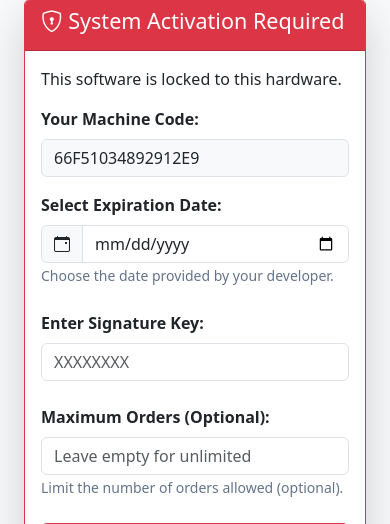
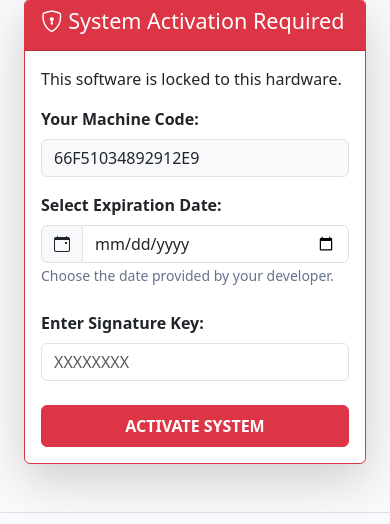
Before and after one commit to Pulsar87/PulsaRIS, a Django app: page /activate/ in a window 390 px wide. Shown: the part 124-648 px from the top of the page. Run offline with Django 5.2, Linux system fonts and the light colour scheme; parts of the project's set-up code (start-up, migrations or seed data) failed here and were passed over; some libraries are stand-ins or nearby versions.

Commit message:
Revert "Update from task 69f9952c-20df-4e74-b656-efeda36e6e2a"

```diff
--- a/license/middleware.py
+++ b/license/middleware.py
@@ -45,16 +45,6 @@ class LicenseMiddleware:
                 tenant.license_activated = False
                 tenant.save(update_fields=["license_activated"])
                 return redirect("license:activation_required")
-
-            # Check license by number of orders
-            if tenant.license_max_orders is not None:
-                from orders.models import ExamOrder
-                order_count = ExamOrder.objects.filter(tenant=tenant).count()
-                if order_count >= tenant.license_max_orders:
-                    # License order limit exceeded, deactivate and redirect
-                    tenant.license_activated = False
-                    tenant.save(update_fields=["license_activated"])
-                    return redirect("license:activation_required")
         else:
             # Fallback to session-based check for non-tenant setups or public schema
             if not request.session.get("license_activated"):
--- a/license/views.py
+++ b/license/views.py
@@ -29,7 +29,7 @@ def home(request):
         orders = []
         devices = []
 
-    return render(request, 'license/home.html', {'orders': orders, 'devices': devices, 'tenant': tenant})
+    return render(request, 'license/home.html', {'orders': orders, 'devices': devices})
 
 @login_required
 def calendar_events(request):
@@ -108,7 +108,6 @@ def activate(request):
     if request.method == 'POST':
         expiry_date = request.POST.get('expiry_date')
         signature = request.POST.get('signature')
-        max_orders = request.POST.get('max_orders')
 
         # Convert date from YYYY-MM-DD to DDMMYY format
         try:
@@ -126,9 +125,7 @@ def activate(request):
                     tenant.license_activated = True
                     tenant.license_expiry = expiry_date
                     tenant.license_signature = signature.upper()
-                    # Set max orders limit (None means unlimited)
-                    tenant.license_max_orders = int(max_orders) if max_orders and max_orders.strip() else None
-                    tenant.save(update_fields=['license_activated', 'license_expiry', 'license_signature', 'license_max_orders'])
+                    tenant.save(update_fields=['license_activated', 'license_expiry', 'license_signature'])
                 else:
                     # Fallback to session for non-tenant setups
                     request.session['license_activated'] = True
--- a/templates/license/activation.html
+++ b/templates/license/activation.html
@@ -62,22 +62,6 @@
                             />
                         </div>
 
-                        <div class="mb-4">
-                            <label class="form-label fw-bold"
-                                >Maximum Orders (Optional):</label
-                            >
-                            <input
-                                type="number"
-                                name="max_orders"
-                                class="form-control"
-                                placeholder="Leave empty for unlimited"
-                                min="1"
-                            />
-                            <small class="text-muted"
-                                >Limit the number of orders allowed (optional).</small
-                            >
-                        </div>
-
                         <button
                             type="submit"
                             class="btn btn-danger w-100 py-2 fw-bold"
--- a/tenants/models.py
+++ b/tenants/models.py
@@ -13,7 +13,6 @@ class Tenant(TenantMixin):
     license_activated = models.BooleanField(default=False)
     license_expiry = models.DateField(null=True, blank=True)
     license_signature = models.CharField(max_length=255, blank=True)
-    license_max_orders = models.PositiveIntegerField(null=True, blank=True, help_text="Maximum number of orders allowed by license (null for unlimited)")
     created_at = models.DateTimeField(auto_now_add=True)
     updated_at = models.DateTimeField(auto_now=True)
 
```
Also changed, not shown: templates/license/home.html (+0 -43 lines), tenants/migrations/0008_tenant_license_max_orders.py (deleted), 1 other file.
